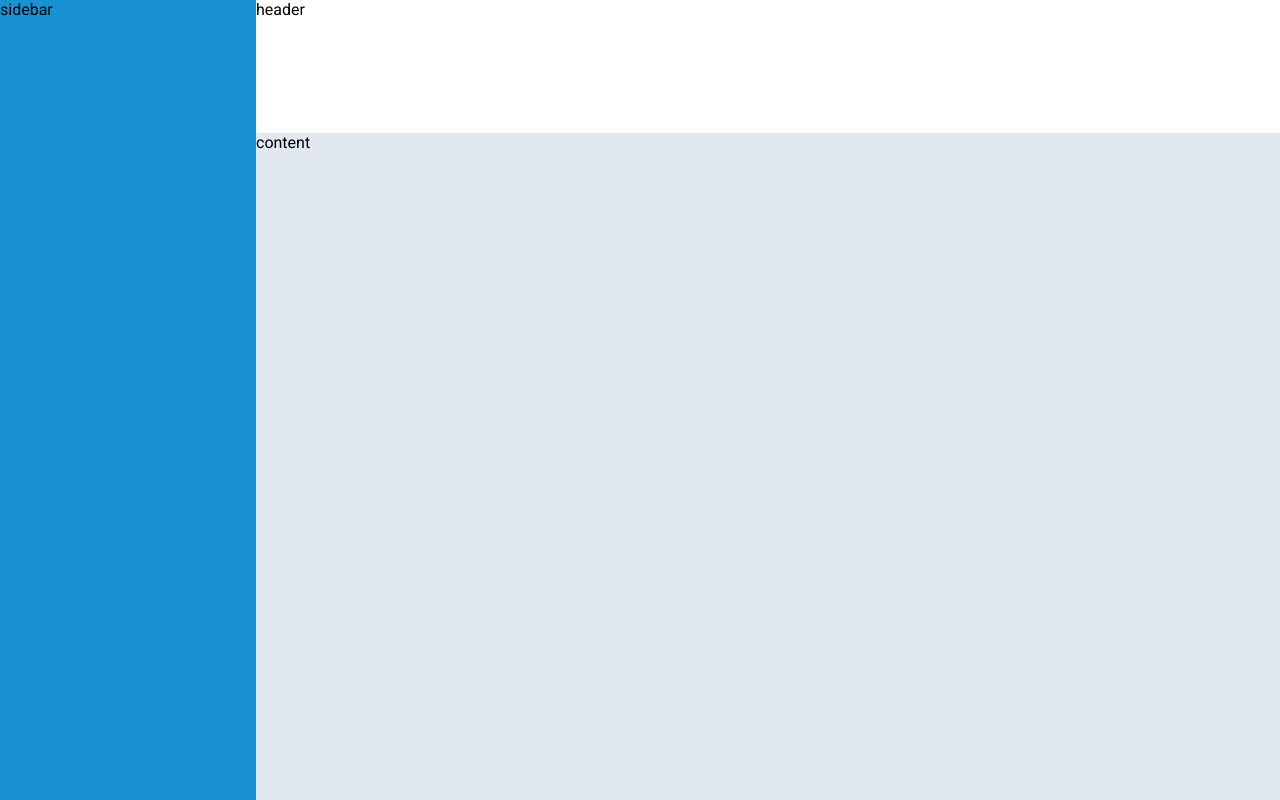
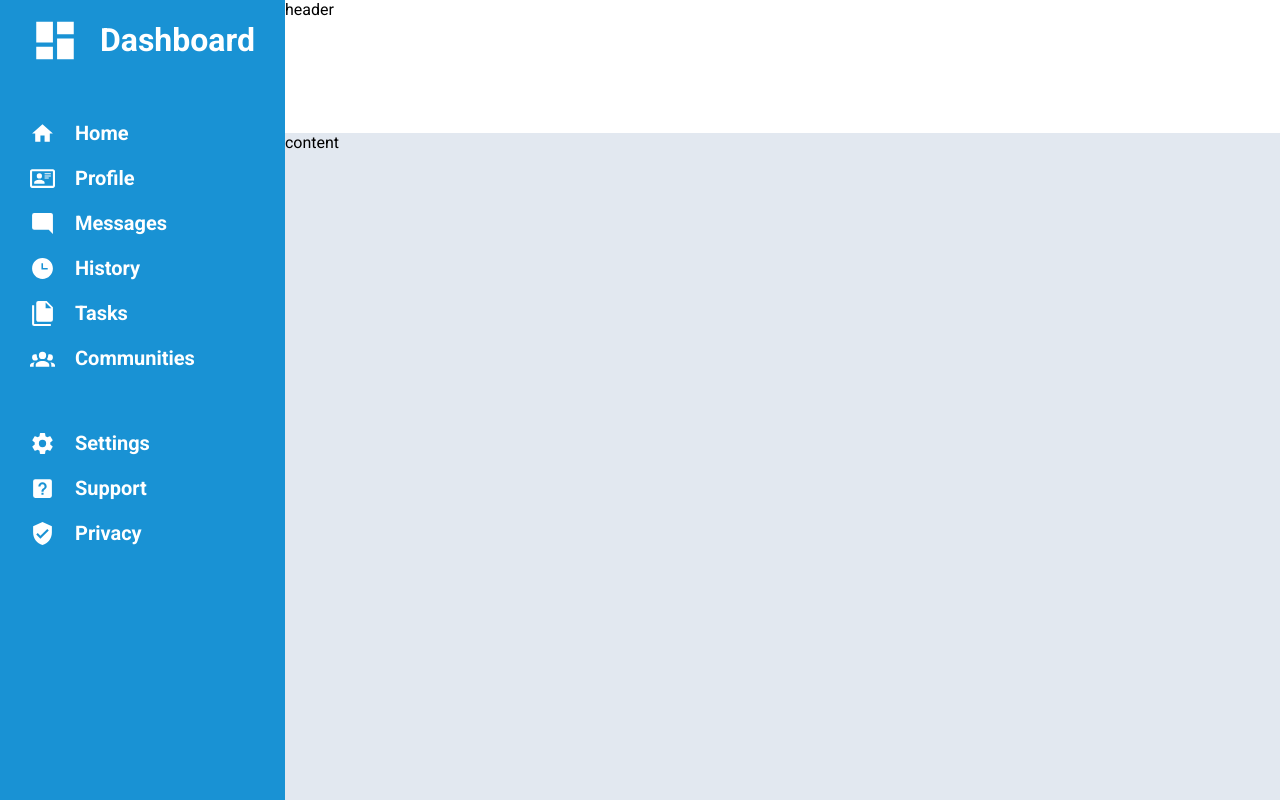
Before and after one commit to jwhong98/grid-dashboard, a plain HTML site: page index.html in a window 1280 px wide. Drawn offline with Linux system fonts and the light colour scheme.

Commit message:
styled sidebar

```diff
--- a/index.html
+++ b/index.html
@@ -14,7 +14,29 @@
 <body>
     <div id="container">
         <div class="header"> header</div>
-        <div class="sidebar">sidebar</div>
+        <div class="sidebar">
+            <div id="logo">
+                <img src="./assets/view-dashboard.svg" alt="">
+                <h1>Dashboard</h1>
+            </div>
+            <div class="tabs">
+                <ul>
+                    <li class="tab"><img src="./assets/home.svg" alt="" class="icon">Home</li>
+                    <li class="tab"><img src="./assets/card-account-details-outline.svg" alt="" class="icon">Profile</li>
+                    <li class="tab"><img src="./assets/message-reply.svg" alt="" class="icon">Messages</li>
+                    <li class="tab"><img src="./assets/clock-time-three.svg" alt="" class="icon">History</li>
+                    <li class="tab"><img src="./assets/file-multiple.svg" alt="" class="icon">Tasks</li>
+                    <li class="tab"><img src="./assets/account-group.svg" alt="" class="icon">Communities</li>
+                </ul>
+            </div>
+            <div class="tabs">
+                <ul>
+                    <li class="tab"><img src="./assets/cog.svg" alt="" class="icon">Settings</li>
+                    <li class="tab"><img src="./assets/help-box.svg" alt="" class="icon">Support</li>
+                    <li class="tab"><img src="./assets/shield-check.svg" alt="" class="icon">Privacy</li>
+                </ul>
+            </div>
+        </div>
         <div class="content">content</div>
     </div>
 </body>
--- a/styles.css
+++ b/styles.css
@@ -19,6 +19,41 @@ body,html {
 .sidebar {
     grid-area: 1 / 1 / 7 / 1;
     background: #1992d4;
+    color: #fff;
+    display: flex;
+    flex-direction: column;
+    gap: 40px;
+    padding:  0 30px;
+}
+
+#logo {
+    display: flex;
+    gap: 20px;
+}
+
+#logo > img {
+    width: 50px;
+    filter: invert(100%) sepia(100%) saturate(0%) hue-rotate(288deg) brightness(102%) contrast(102%);
+}
+
+.icon {
+    width: 25px;
+    filter: invert(100%) sepia(100%) saturate(0%) hue-rotate(288deg) brightness(102%) contrast(102%);
+}
+
+.tabs > ul {
+    list-style: none;
+    margin: 0;
+    padding: 0;
+}
+
+.tab {
+    display: flex;
+    align-items: center;
+    gap: 20px;
+    font-size: 20px;
+    font-weight: 700;
+    margin-bottom: 20px;
 }
 
 .content {
```
